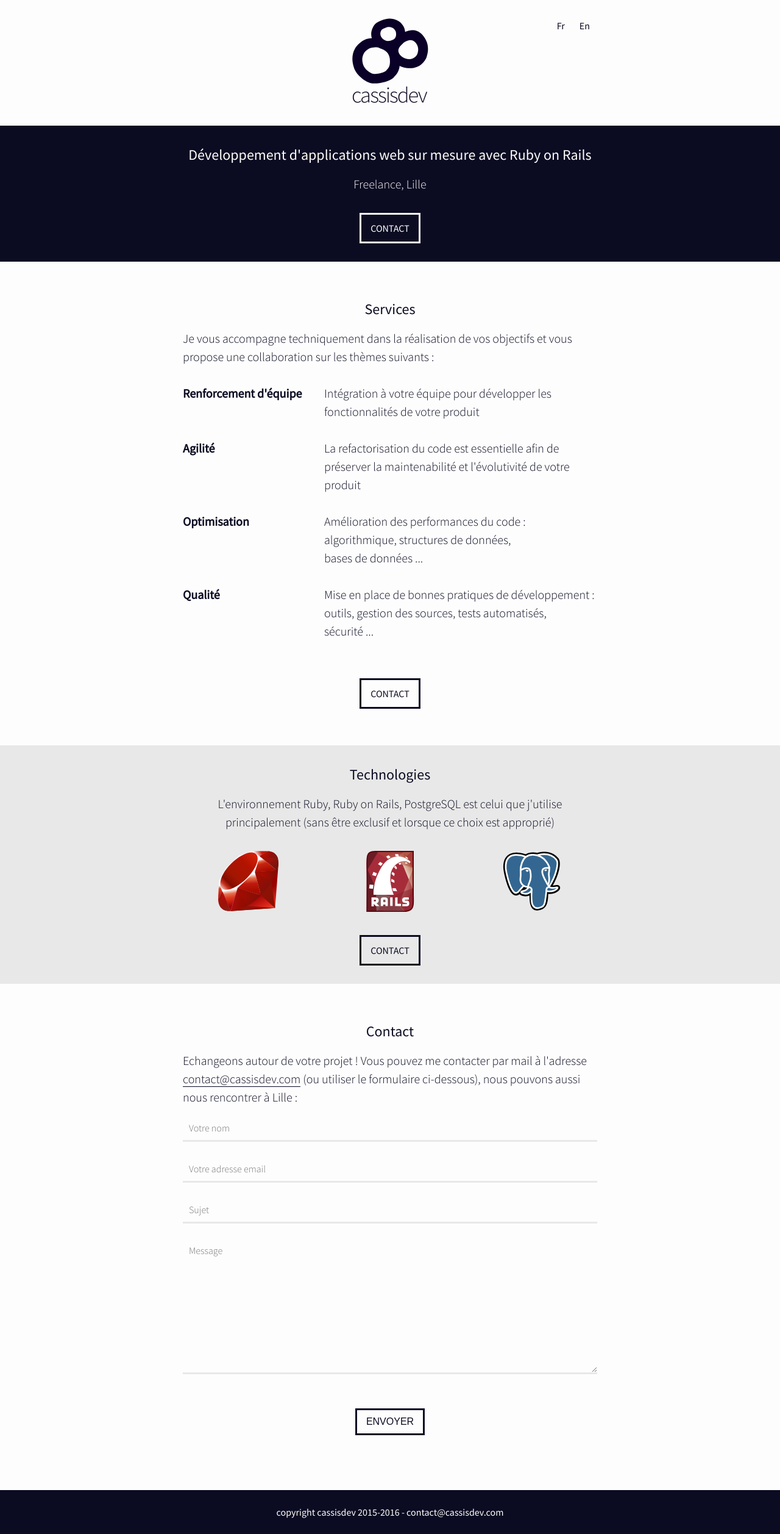
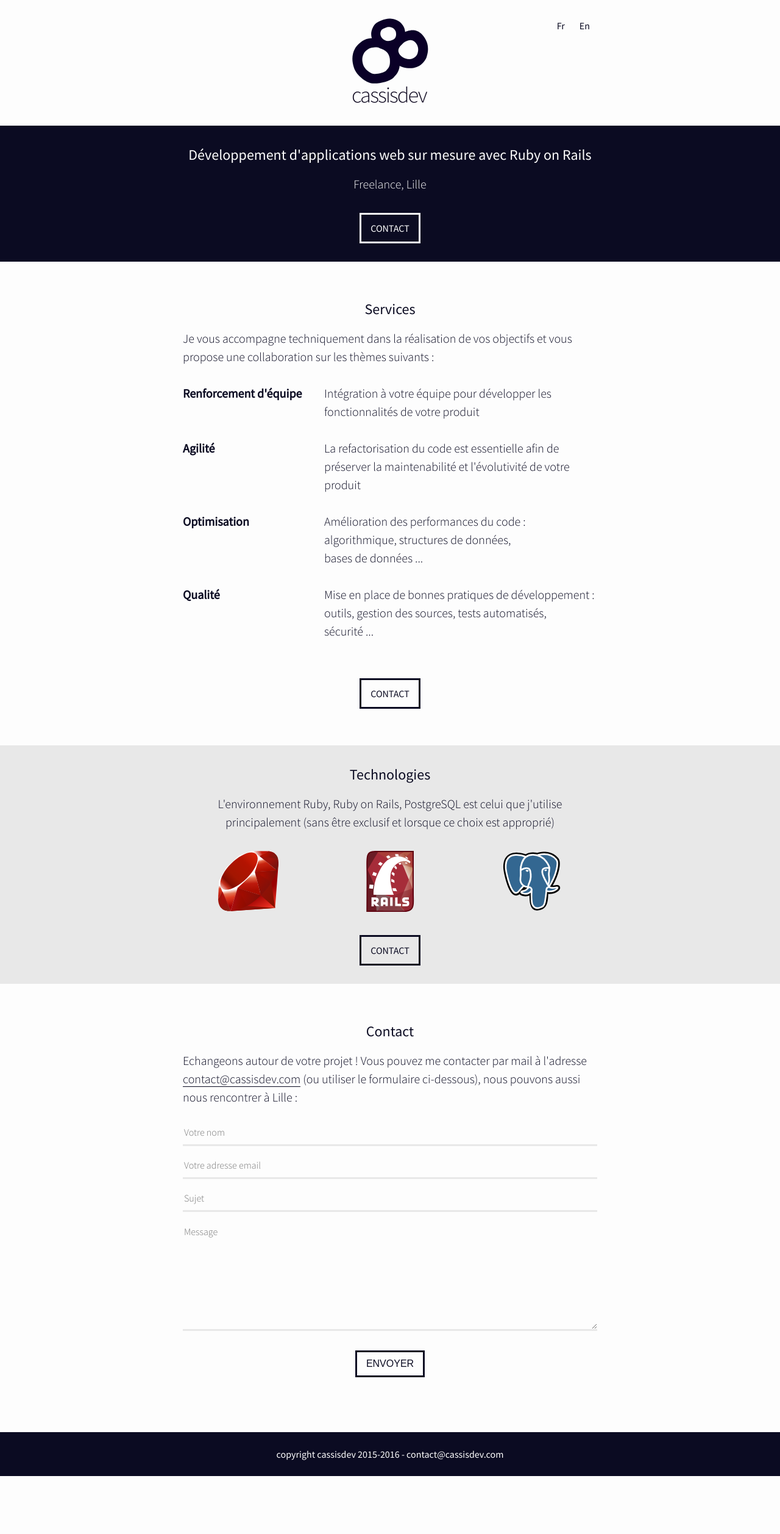
Before and after one commit to hvanhonacker/cassisdev.com, a Jekyll site: the page built from index.html, in a window 1280 px wide. Shown: the whole page at 61% size. Built offline with Jekyll 4.4.1, drawn with Linux system fonts in a browser that asks for light colours; after the commit the page ends 2420 px from its top, so only the background shows below that.

Commit message:
Update contact form layout

```diff
--- a/_sass/_index.scss
+++ b/_sass/_index.scss
@@ -148,6 +148,10 @@
   .contact-email {
     border-bottom: 1px solid;
   }
+
+  .contact-form {
+    padding-top: 1em;
+  }
 }
 
 .btn {
@@ -197,7 +201,7 @@
 .field {
   background-color: $white-color;
   display: block;
-  margin: 0;
+  margin: 0 0 1.25em 0;
   width: 100%;
   font-family: $base-font-family;
   font-size: $base-font-size;
@@ -212,7 +216,7 @@
 }
 
 .field {
-  padding: 10px;
+  padding-bottom: 10px;
   border: none;
   border-bottom: solid 3px $grey-color-light;
   transition: border 0.2s;
--- a/index.html
+++ b/index.html
@@ -68,11 +68,11 @@ lang: fr
   <div class="wrapper">
     <h1>Contact</h1>
     <p>Echangeons autour de votre projet ! Vous pouvez me contacter par mail à l'adresse <span class="contact-email">contact@cassisdev.com</span> (ou utiliser le formulaire ci-dessous), nous pouvons aussi nous rencontrer à Lille :</p>
-    <form action="//formspree.io/contact@cassisdev.com" method="POST" target="_blank">
-      <input class="field" type="text" name="name" placeholder="Votre nom" required><br>
-      <input class="field" type="email" name="_replyto" placeholder="Votre adresse email" required><br>
-      <input class="field" type="text" name="subject" placeholder="Sujet" required><br>
-      <textarea class="field" name="message" placeholder="Message" required rows="10"></textarea><br>
+    <form class="contact-form" action="//formspree.io/contact@cassisdev.com" method="POST" target="_blank">
+      <input class="field" type="text" name="name" placeholder="Votre nom" required>
+      <input class="field" type="email" name="_replyto" placeholder="Votre adresse email" required>
+      <input class="field" type="text" name="subject" placeholder="Sujet" required>
+      <textarea class="field" name="message" placeholder="Message" required rows="8"></textarea>
       <div class="cta">
         <input type="submit" class="submit-btn" value="envoyer">
       </div>
```
Also changed, not shown: en/index.html (+5 -5 lines).
